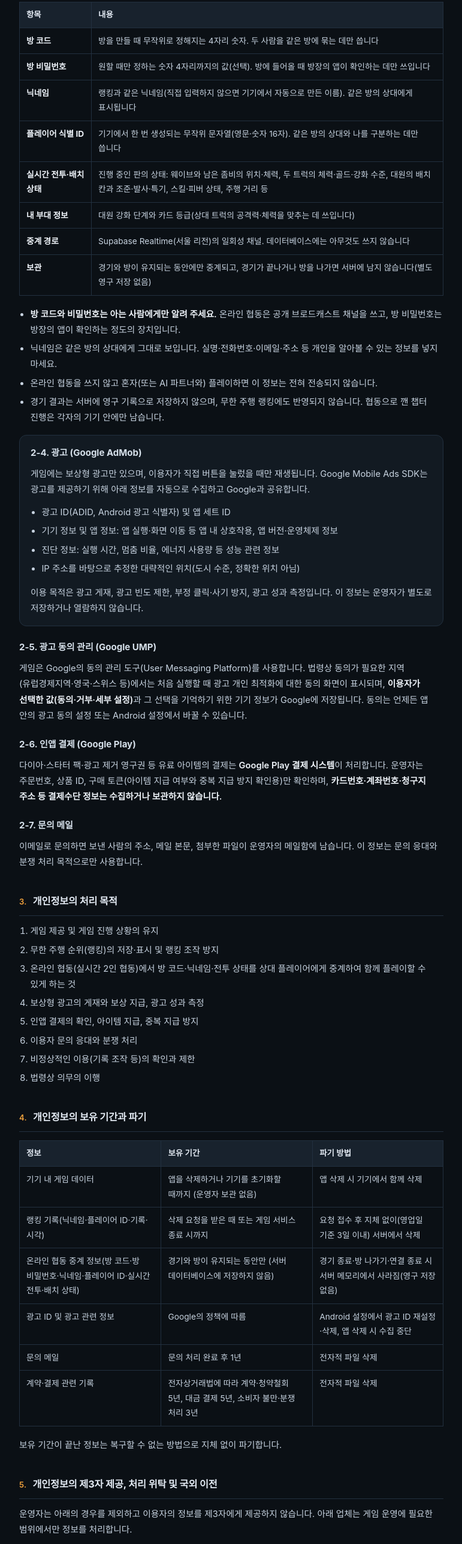
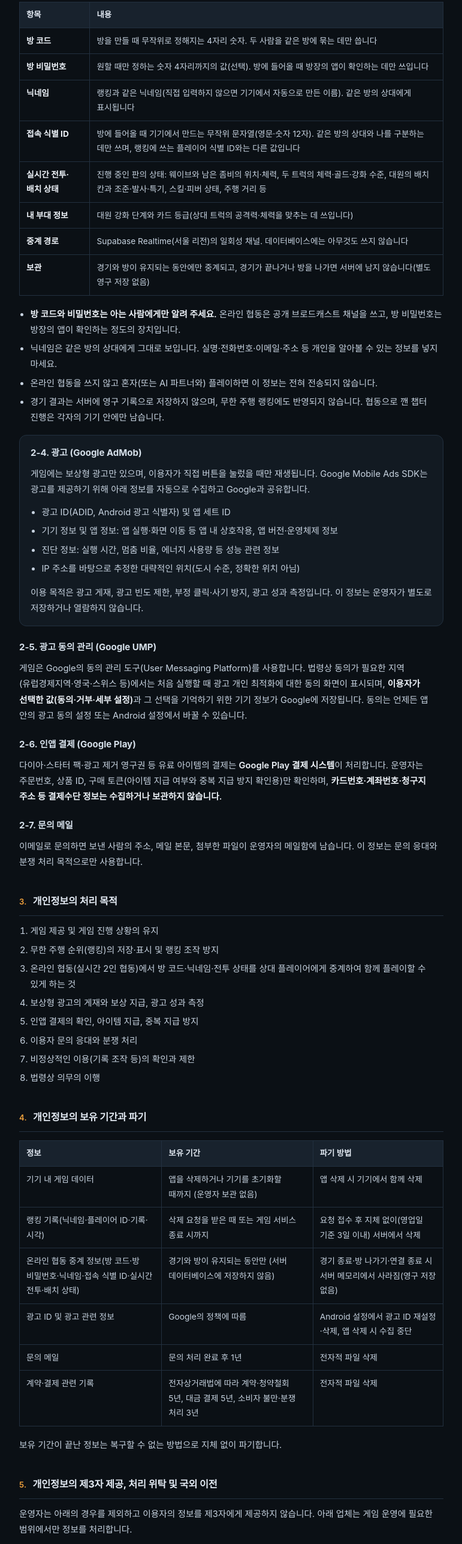
Before and after one commit to dudrnjs520-crypto/dudrnjs520-crypto.github.io, a plain HTML site: page privacy.html in a window 1280 px wide. Shown: the part 1806-4380 px from the top of the page at 60% size, without its empty margins (254-1025 px from the left). Drawn offline with Linux system fonts and the light colour scheme.

Commit message:
개인정보처리방침: 온라인 협동 중계 항목의 접속 식별 ID 표기 정정 (랭킹 플레이어 ID와 구분)

```diff
--- a/privacy.html
+++ b/privacy.html
@@ -217,8 +217,8 @@
           <td data-label="내용">랭킹과 같은 닉네임(직접 입력하지 않으면 기기에서 자동으로 만든 이름). 같은 방의 상대에게 표시됩니다</td>
         </tr>
         <tr>
-          <td data-label="항목"><b>플레이어 식별 ID</b></td>
-          <td data-label="내용">기기에서 한 번 생성되는 무작위 문자열(영문·숫자 16자). 같은 방의 상대와 나를 구분하는 데만 씁니다</td>
+          <td data-label="항목"><b>접속 식별 ID</b></td>
+          <td data-label="내용">방에 들어올 때 기기에서 만드는 무작위 문자열(영문·숫자 12자). 같은 방의 상대와 나를 구분하는 데만 쓰며, 랭킹에 쓰는 플레이어 식별 ID와는 다른 값입니다</td>
         </tr>
         <tr>
           <td data-label="항목"><b>실시간 전투·배치 상태</b></td>
@@ -306,7 +306,7 @@
           <td data-label="파기 방법">요청 접수 후 지체 없이(영업일 기준 3일 이내) 서버에서 삭제</td>
         </tr>
         <tr>
-          <td data-label="정보">온라인 협동 중계 정보(방 코드·방 비밀번호·닉네임·플레이어 ID·실시간 전투·배치 상태)</td>
+          <td data-label="정보">온라인 협동 중계 정보(방 코드·방 비밀번호·닉네임·접속 식별 ID·실시간 전투·배치 상태)</td>
           <td data-label="보유 기간">경기와 방이 유지되는 동안만 (서버 데이터베이스에 저장하지 않음)</td>
           <td data-label="파기 방법">경기 종료·방 나가기·연결 종료 시 서버 메모리에서 사라짐(영구 저장 없음)</td>
         </tr>
@@ -353,7 +353,7 @@
         <tr>
           <td data-label="받는 자"><b>Supabase, Inc.</b><br />(Realtime 실시간 중계, 중계 서버 위치: 대한민국 서울)</td>
           <td data-label="이전 국가">미국(법인 소재) · 중계는 국내 서울 리전</td>
-          <td data-label="이전 항목">방 코드, 방 비밀번호(선택), 닉네임, 플레이어 식별 ID, 실시간 전투·배치 상태, 내 부대 강화 정보</td>
+          <td data-label="이전 항목">방 코드, 방 비밀번호(선택), 닉네임, 접속 식별 ID, 실시간 전투·배치 상태, 내 부대 강화 정보</td>
           <td data-label="이용 목적">온라인 협동 중 같은 방의 상대 플레이어에게 실시간 중계</td>
           <td data-label="보유 기간">경기 진행 중 일시 처리, 종료 후 영구 저장 없음</td>
         </tr>
```
